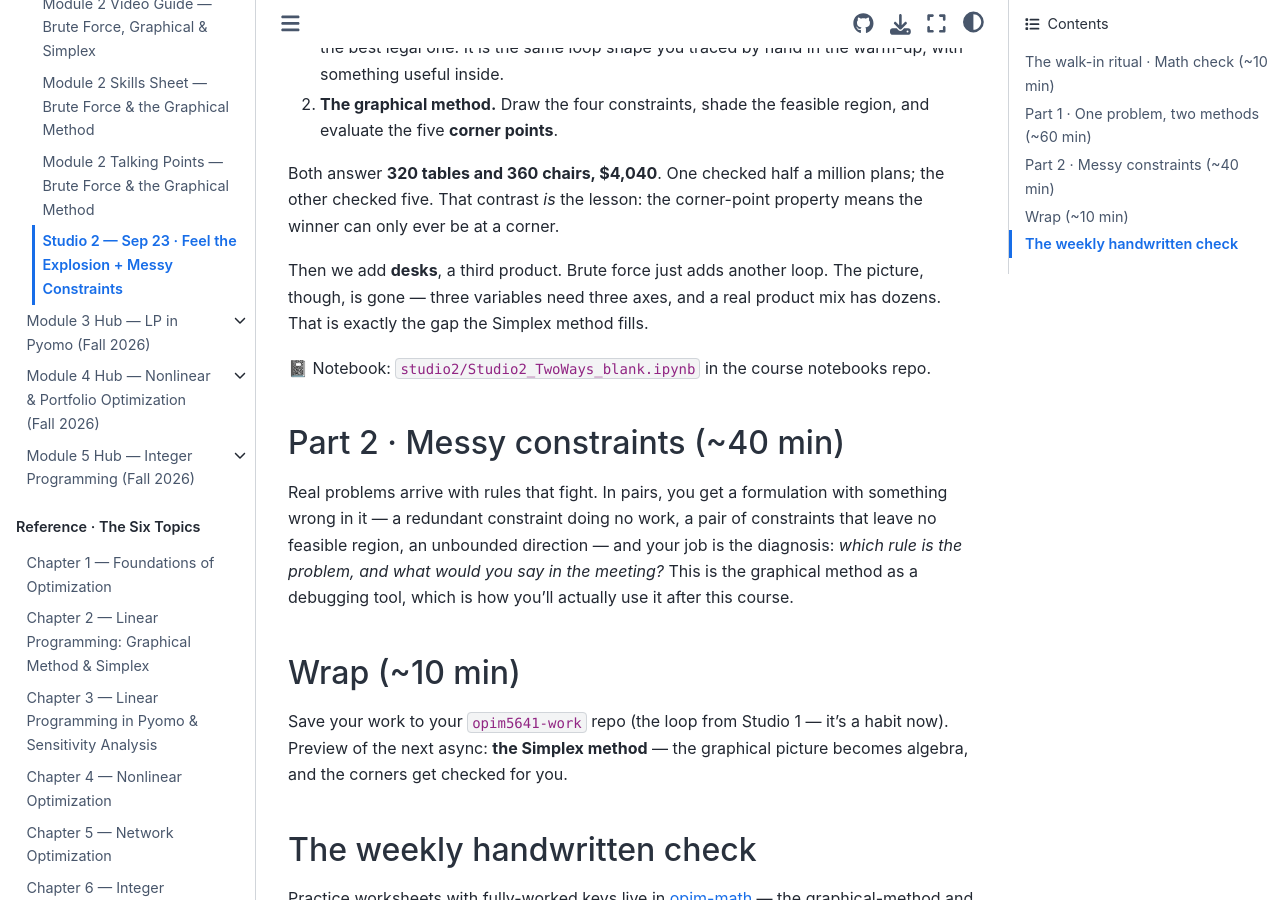
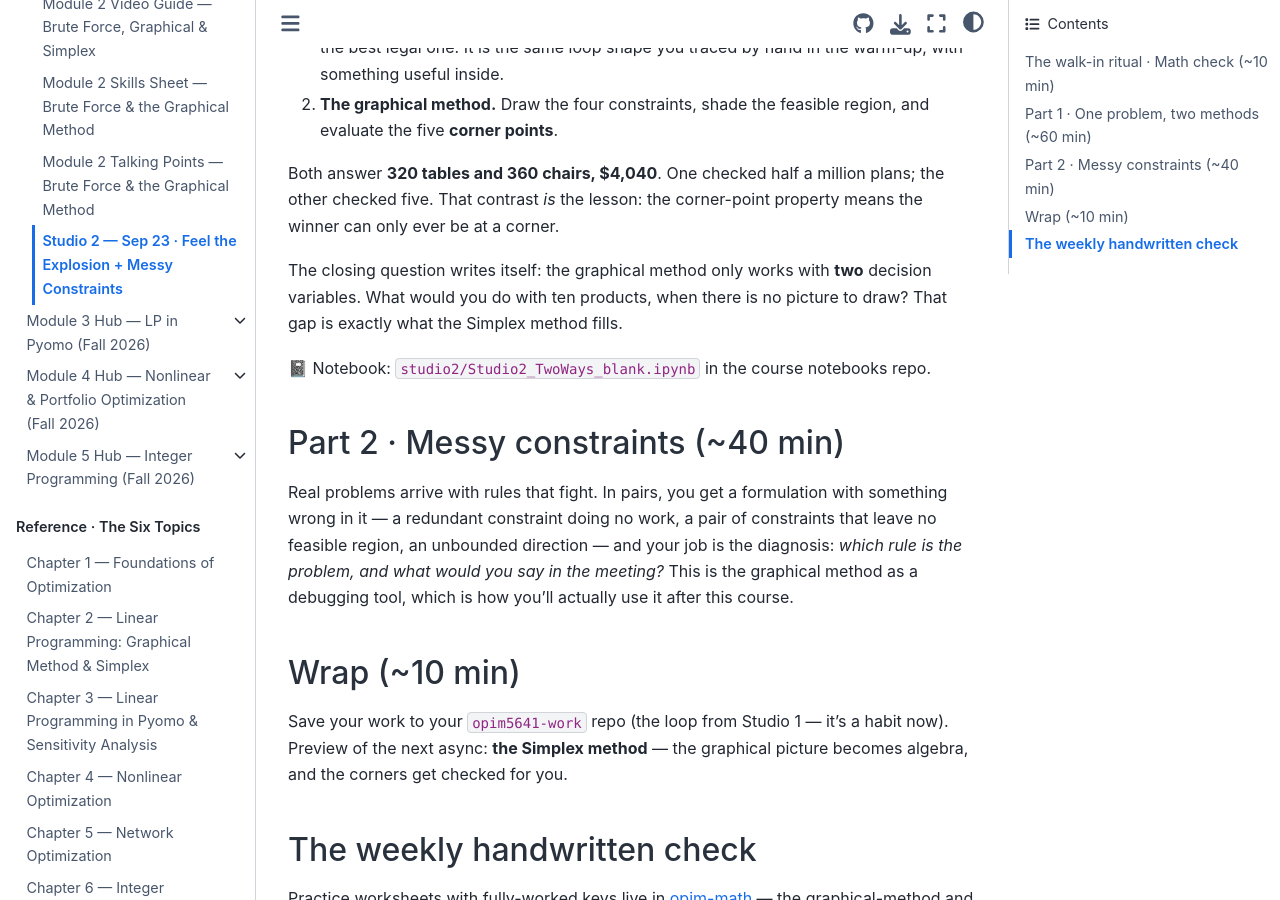
Before and after one commit to drdave-teaching/opim5641-textbook, a Jupyter Book: the page built from module2_hub/studio2.md, in a window 1280 px wide and 900 px high, scrolled down 974 px. Built offline with Jupyter Book 1.0.4 settings and Sphinx 7.4.7 and the Sphinx Book theme 1.1.4, drawn with Linux system fonts in a browser that asks for light colours.

Commit message:
Studio 2 page: drop the desks beat
Co-Authored-By: Claude Opus 5 <noreply@anthropic.com>

```diff
--- a/module2_hub/studio2.md
+++ b/module2_hub/studio2.md
@@ -30,9 +30,9 @@ Then the same problem, two ways:
 Both answer **320 tables and 360 chairs, $4,040**. One checked half a million plans; the other checked five.
 That contrast *is* the lesson: the corner-point property means the winner can only ever be at a corner.
 
-Then we add **desks**, a third product. Brute force just adds another loop. The picture, though, is gone —
-three variables need three axes, and a real product mix has dozens. That is exactly the gap the Simplex
-method fills.
+The closing question writes itself: the graphical method only works with **two** decision variables.
+What would you do with ten products, when there is no picture to draw? That gap is exactly what the
+Simplex method fills.
 
 📓 Notebook: `studio2/Studio2_TwoWays_blank.ipynb` in the course notebooks repo.
 
```
